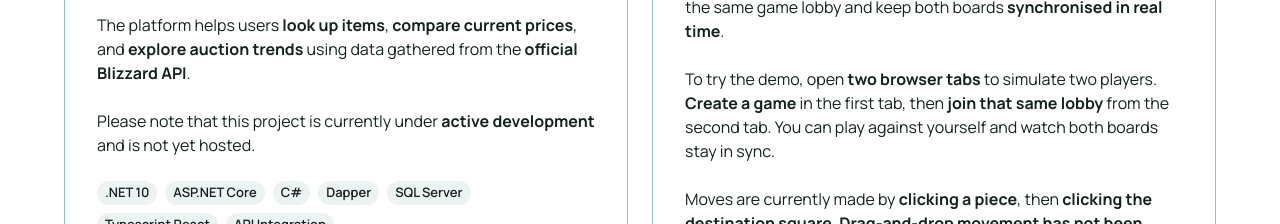
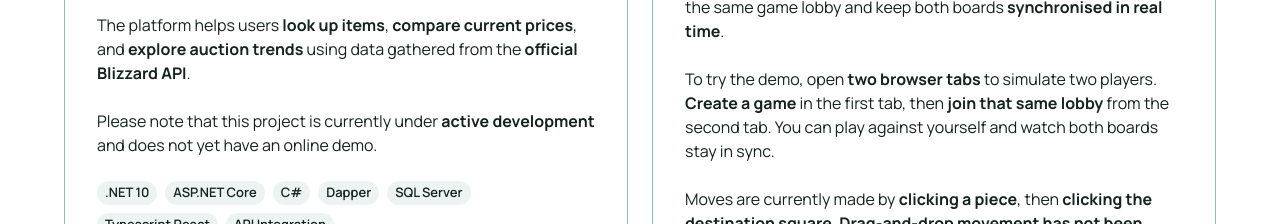
Before and after one commit to CallumWilkinson/portfolio-website, a React (Vite) app: page / in a window 1280 px wide. Shown: the part 1220-1444 px from the top of the page. Built offline with nearby package versions, Linux system fonts and the light colour scheme.

Commit message:
fix: minor text tweak

```diff
--- a/src/data/projects.ts
+++ b/src/data/projects.ts
@@ -5,7 +5,7 @@ export const projects: PortfolioProject[] = [
     id: "wow-paper-trader",
     title: "World of Warcraft Auction House Platform",
     description:
-      "A portfolio application that collects **World of Warcraft marketplace data** and turns it into **fast, searchable pricing information**.\n\nThe platform helps users **look up items**, **compare current prices**, and **explore auction trends** using data gathered from the **official Blizzard API**.\n\nPlease note that this project is currently under **active development** and is not yet hosted.",
+      "A portfolio application that collects **World of Warcraft marketplace data** and turns it into **fast, searchable pricing information**.\n\nThe platform helps users **look up items**, **compare current prices**, and **explore auction trends** using data gathered from the **official Blizzard API**.\n\nPlease note that this project is currently under **active development** and does not yet have an online demo.",
     techStack: [
       ".NET 10",
       "ASP.NET Core",
```
